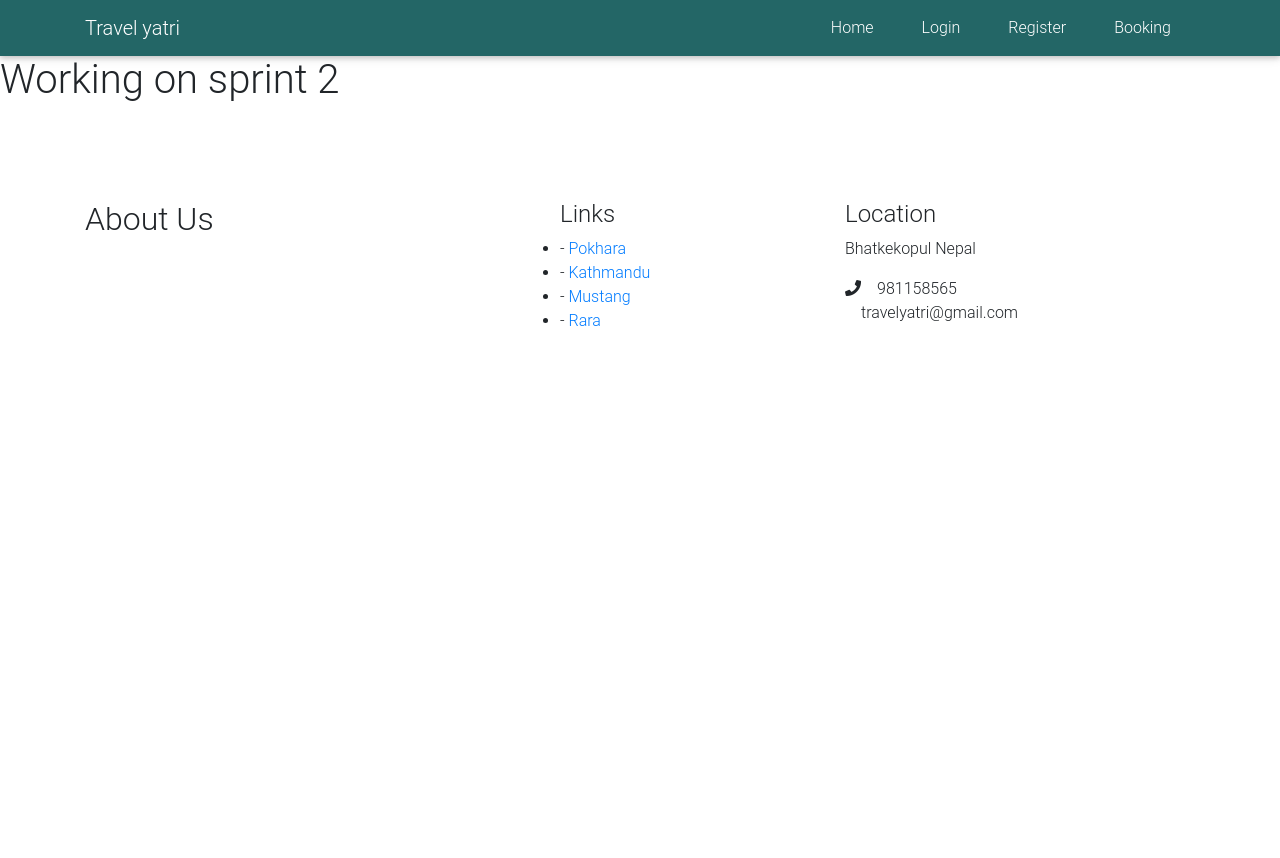
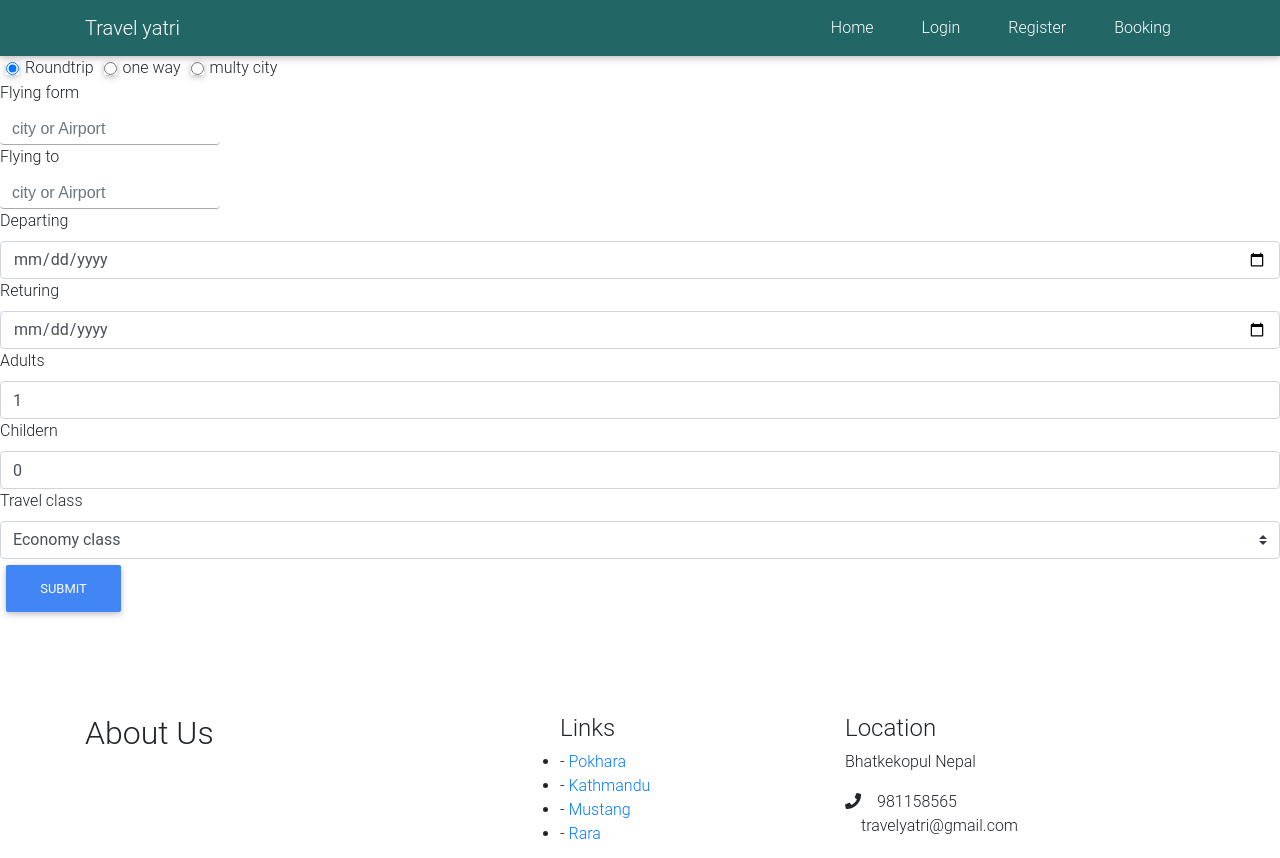
Before and after one commit to Dilip336/Tour-Management-System, a Django app: page /booking/ in a window 1280 px wide. Shown: the top 858 px of the page. Before the commit the page ends 326 px from the top, so only its background shows below. Run offline with Django 3.2, Linux system fonts and the light colour scheme; some libraries are stand-ins or nearby versions; some web fonts are replaced.

Commit message:
update booking form

```diff
--- a/app/templates/app/booking.html
+++ b/app/templates/app/booking.html
@@ -4,6 +4,56 @@
 
 
         {% block main-content %}
+<div class="booking-form-box">
+<div class="radio-btn">
+<input type="radio" class="btn" name="check" checked="checked"><span>Roundtrip</span>
+<input type="radio" class="btn" name="check"><span>one way</span>
+<input type="radio" class="btn" name="check"><span>multy city</span>
 
-        <h1> Working on sprint 2 </h1>
-        {% endblock main-content %}
+</div>
+
+<div class="booking-form">
+<label >Flying form</label>
+<input type="text" class="form-control" placeholder="city or Airport">
+<label >Flying to</label>
+<input type="text" class="form-control" placeholder="city or Airport">
+<div class="input-grp">
+<label >Departing</label>
+<input type="date" class="form-control select-date" >
+</div>
+<div class="input-grp">
+<label >Returing</label>
+<input type="date" class="form-control select-date" >
+
+
+</div>
+
+<div class="input-grp">
+<label >Adults</label>
+<input type="number" class="form-control" value="1" >
+</div>
+
+
+<div class="input-grp">
+<label >Childern</label>
+<input type="number" class="form-control" value="0" >
+</div>
+
+
+<div class="input-grp">
+<label >Travel class</label>
+
+<select class="custom-select">
+
+
+<option value="1"> Economy class</option>
+<option value="1">Bus iness class</option>
+</select>
+</div>
+<div class="input-group">
+<button type="button" class="btn btn-primary flight">
+submit
+</button>
+</div>
+</div>
+ {% endblock main-content %}
```
